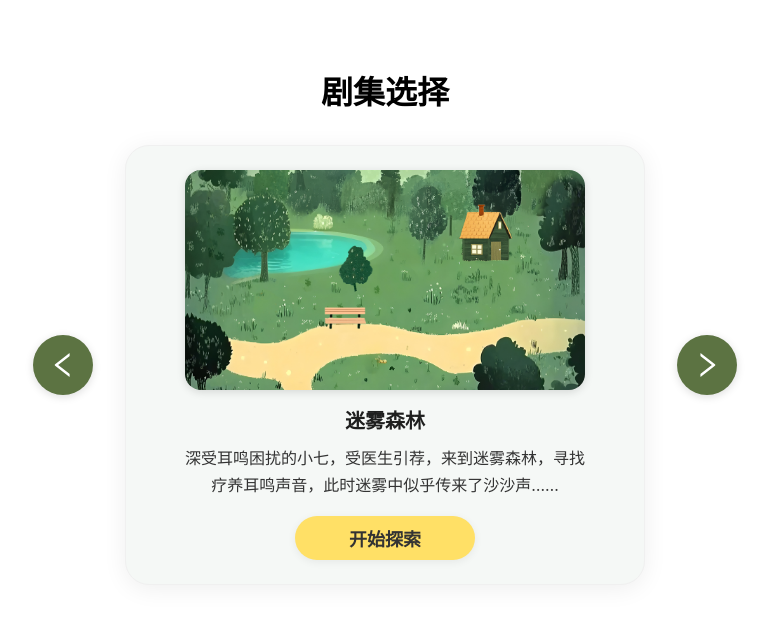
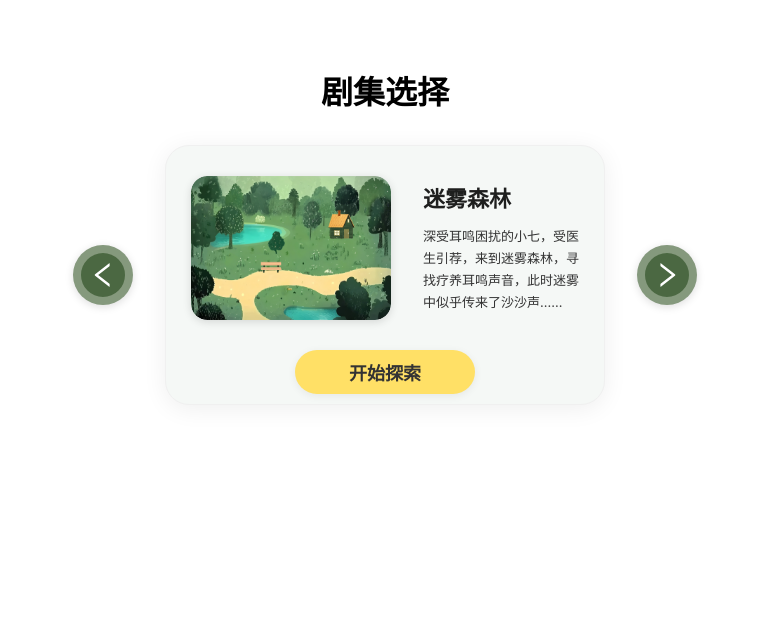
Before and after one commit to Designer-Awei/whisper-forest, a Next.js app: page /level in a window 1280 px wide. Shown: the top 624 px of the page, without its empty margins (255-1024 px from the left). Built offline with nearby package versions, Linux system fonts and the light colour scheme.

Commit message:
1.0.3
优化关卡调节界面

```diff
--- a/pages/index.tsx
+++ b/pages/index.tsx
@@ -12,11 +12,11 @@ const Home: React.FC = () => {
 
   return (
     <div style={{ minHeight: '100vh', display: 'flex', flexDirection: 'column', justifyContent: 'center', alignItems: 'center', background: '#f5f8f6' }}>
-      <img src="/assets/icon/logo.png" alt="Echo Scape Logo" style={{ width: 180, marginBottom: 48 }} />
+      <img src="/assets/icon/logo.png" alt="Echo Scape Logo" style={{ width: 200, marginBottom: 90 }} />
       <Button
         type="primary"
         size="large"
-        style={{ background: '#ffe066', color: '#333', border: 'none', borderRadius: 24, fontWeight: 'bold', fontSize: 22, boxShadow: '0 2px 8px #0001', padding: '16px 48px' }}
+        style={{ background: '#ffe066', color: '#333', border: 'none', borderRadius: 24, fontWeight: 'bold', fontSize: 30, boxShadow: '0 2px 8px #0001', padding: '24px 40px' }}
         onClick={() => router.push('/level')}
         onMouseOver={e => (e.currentTarget.style.background = '#ffec99')}
         onMouseOut={e => (e.currentTarget.style.background = '#ffe066')}
--- a/pages/level.tsx
+++ b/pages/level.tsx
@@ -28,6 +28,14 @@ const LevelSelector: React.FC = () => {
   const prev = () => setCurrent((current - 1 + levels.length) % levels.length);
   const next = () => setCurrent((current + 1) % levels.length);
 
+  const handlePrev = () => {
+    prev();
+  };
+
+  const handleNext = () => {
+    next();
+  };
+
   return (
     <div style={{ textAlign: 'center', padding: 32 }}>
       <h2 style={{ fontWeight: 700, fontSize: 32, marginBottom: 32 }}>剧集选择</h2>
@@ -35,82 +43,93 @@ const LevelSelector: React.FC = () => {
         <Button
           shape="circle"
           icon={<LeftOutlined style={{ fontSize: 28, color: '#fff' }} />}
-          onClick={prev}
+          onClick={handlePrev}
           style={{
             width: 60,
             height: 60,
-            background: '#5c7342',
-            border: 'none',
+            background: '#4b6842',
+            border: '8px solid rgba(191,202,183,0.5)',
             boxShadow: '0 2px 8px #0002',
             display: 'flex',
             alignItems: 'center',
             justifyContent: 'center',
             marginRight: 32,
+            transition: 'background 0.2s, border 0.2s',
           }}
+          onMouseOver={e => (e.currentTarget.style.background = '#7fa97a')}
+          onMouseOut={e => (e.currentTarget.style.background = '#4b6842')}
+          onMouseDown={e => (e.currentTarget.style.background = '#46602e')}
+          onMouseUp={e => (e.currentTarget.style.background = '#7fa97a')}
         />
         <Card
           style={{
-            width: 520,
-            height: 440,
+            width: 440,
+            height: 260,
             background: '#f5f8f6',
             borderRadius: 24,
             boxShadow: '0 4px 24px #0001',
             transition: 'box-shadow 0.2s',
             display: 'flex',
-            flexDirection: 'column',
+            flexDirection: 'row',
             alignItems: 'center',
             justifyContent: 'flex-start',
-            padding: 0
+            padding: 0,
+            position: 'relative',
           }}
           bodyStyle={{
             padding: 0,
             width: '100%',
             height: '100%',
             display: 'flex',
-            flexDirection: 'column',
-            alignItems: 'center',
-            justifyContent: 'flex-start',
-            background: 'none'
+            flexDirection: 'row',
+            alignItems: 'flex-start',
+            justifyContent: 'center',
+            background: 'none',
+            position: 'relative',
           }}
           hoverable
         >
-          <div style={{ width: '100%', display: 'flex', flexDirection: 'column', alignItems: 'center', marginTop: 24 }}>
+          {/* 预览+文字整体 */}
+          <div style={{ display: 'flex', flexDirection: 'row', alignItems: 'center', marginTop: 10, height: 184 }}>
+            {/* 地图预览图 */}
+            <div
+              style={{
+                width: 200,
+                height: 144,
+                borderRadius: 16,
+                overflow: 'hidden',
+                boxShadow: '0 2px 8px #0002',
+                display: 'flex',
+                alignItems: 'center',
+                justifyContent: 'center',
+                transition: 'transform 0.2s',
+                cursor: 'pointer',
+                marginLeft: 24,
+                marginRight: 32,
+              }}
+              onClick={() => router.push(`/scene/${levels[current].id}`)}
+              onMouseOver={e => (e.currentTarget.style.transform = 'scale(1.08)')}
+              onMouseOut={e => (e.currentTarget.style.transform = 'scale(1)')}
+            >
               <img
                 src={levels[current].cover}
                 alt={levels[current].name}
                 style={{
-                width: 400,
-                height: 220,
+                  width: '100%',
+                  height: '100%',
+                  objectFit: 'cover',
                   borderRadius: 16,
-                objectFit: 'cover',
-                boxShadow: '0 2px 8px #0002',
-                marginBottom: 16,
-                transition: 'transform 0.2s',
-                cursor: 'pointer'
+                  transition: 'none',
                 }}
-              onClick={() => router.push(`/scene/${levels[current].id}`)}
-              onMouseOver={e => (e.currentTarget.style.transform = 'scale(1.05)')}
-              onMouseOut={e => (e.currentTarget.style.transform = 'scale(1)')}
               />
-            <div style={{ fontWeight: 700, fontSize: 20, marginBottom: 8 }}>{levels[current].name}</div>
-            <div style={{
-              color: '#333',
-              fontSize: 16,
-              marginBottom: 0,
-              lineHeight: 1.7,
-              minHeight: 60,
-              maxHeight: 80,
-              overflow: 'hidden',
-              display: '-webkit-box',
-              WebkitLineClamp: 4,
-              WebkitBoxOrient: 'vertical',
-              whiteSpace: 'pre-line',
-              textAlign: 'center',
-              width: 400
-            }}>{levels[current].desc}</div>
             </div>
-          <div style={{ flex: 1 }} />
-          <div style={{ width: '100%', display: 'flex', justifyContent: 'center', alignItems: 'flex-end', marginBottom: 24 }}>
+            {/* 文字区 */}
+            <div style={{ display: 'flex', flexDirection: 'column', justifyContent: 'center', alignItems: 'flex-start', paddingLeft: 0, paddingRight: 20 }}>
+              <div style={{ fontWeight: 700, fontSize: 22, marginBottom: 8, textAlign: 'left', width: 160 }}>{levels[current].name}</div>
+              <div style={{ color: '#333', fontSize: 13, lineHeight: 1.7, textAlign: 'left', width: 160 }}>{levels[current].desc}</div>
+            </div>
+          </div>
+          {/* 开始探索按钮，绝对定位于卡片底部居中 */}
           <Button
             type="primary"
             size="large"
@@ -123,7 +142,11 @@ const LevelSelector: React.FC = () => {
               fontSize: 18,
               boxShadow: '0 2px 8px #0001',
               width: 180,
-                height: 44
+              height: 44,
+              position: 'absolute',
+              left: '50%',
+              bottom: 10,
+              transform: 'translateX(-50%)',
             }}
             onClick={() => router.push(`/scene/${levels[current].id}`)}
             onMouseOver={e => (e.currentTarget.style.background = '#ffec99')}
@@ -131,23 +154,27 @@ const LevelSelector: React.FC = () => {
           >
             开始探索
           </Button>
-          </div>
         </Card>
         <Button
           shape="circle"
           icon={<RightOutlined style={{ fontSize: 28, color: '#fff' }} />}
-          onClick={next}
+          onClick={handleNext}
           style={{
             width: 60,
             height: 60,
-            background: '#5c7342',
-            border: 'none',
+            background: '#4b6842',
+            border: '8px solid rgba(191,202,183,0.5)',
             boxShadow: '0 2px 8px #0002',
             display: 'flex',
             alignItems: 'center',
             justifyContent: 'center',
             marginLeft: 32,
+            transition: 'background 0.2s, border 0.2s',
           }}
+          onMouseOver={e => (e.currentTarget.style.background = '#7fa97a')}
+          onMouseOut={e => (e.currentTarget.style.background = '#4b6842')}
+          onMouseDown={e => (e.currentTarget.style.background = '#46602e')}
+          onMouseUp={e => (e.currentTarget.style.background = '#7fa97a')}
         />
       </div>
     </div>
--- a/pages/scene/forest.tsx
+++ b/pages/scene/forest.tsx
@@ -1,5 +1,6 @@
 import React, { useEffect, useState } from 'react';
 import DialogModal from '../../components/DialogModal';
+import TopBar from '../../components/TopBar';
 
 /**
  * 森林场景页面
@@ -18,6 +19,7 @@ const ForestScene: React.FC = () => {
 
   return (
     <div style={{ width: '100vw', height: '100vh', position: 'relative', overflow: 'hidden' }}>
+      <TopBar />
       {/* 正式场景内容（对话结束后显示） */}
       {!showDialog && (
         <div style={{ width: '100vw', height: '100vh', background: '#cde3c7', display: 'flex', alignItems: 'center', justifyContent: 'center', fontSize: 32, color: '#333' }}>
```
Also changed, not shown: components/TopBar.tsx (added, +52 -0 lines), 1 other file (tests, documents, lock files or other folders). Lines whose indentation alone changed are shown as unchanged.
